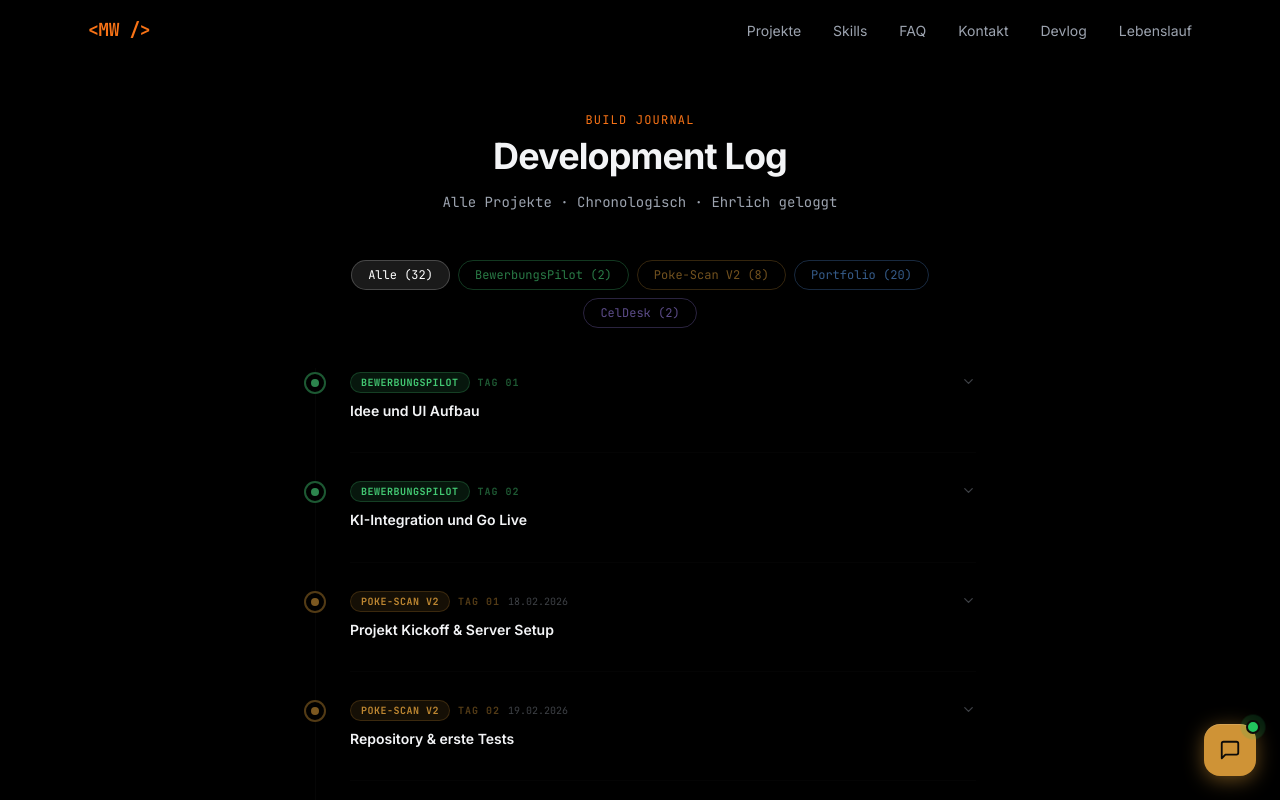
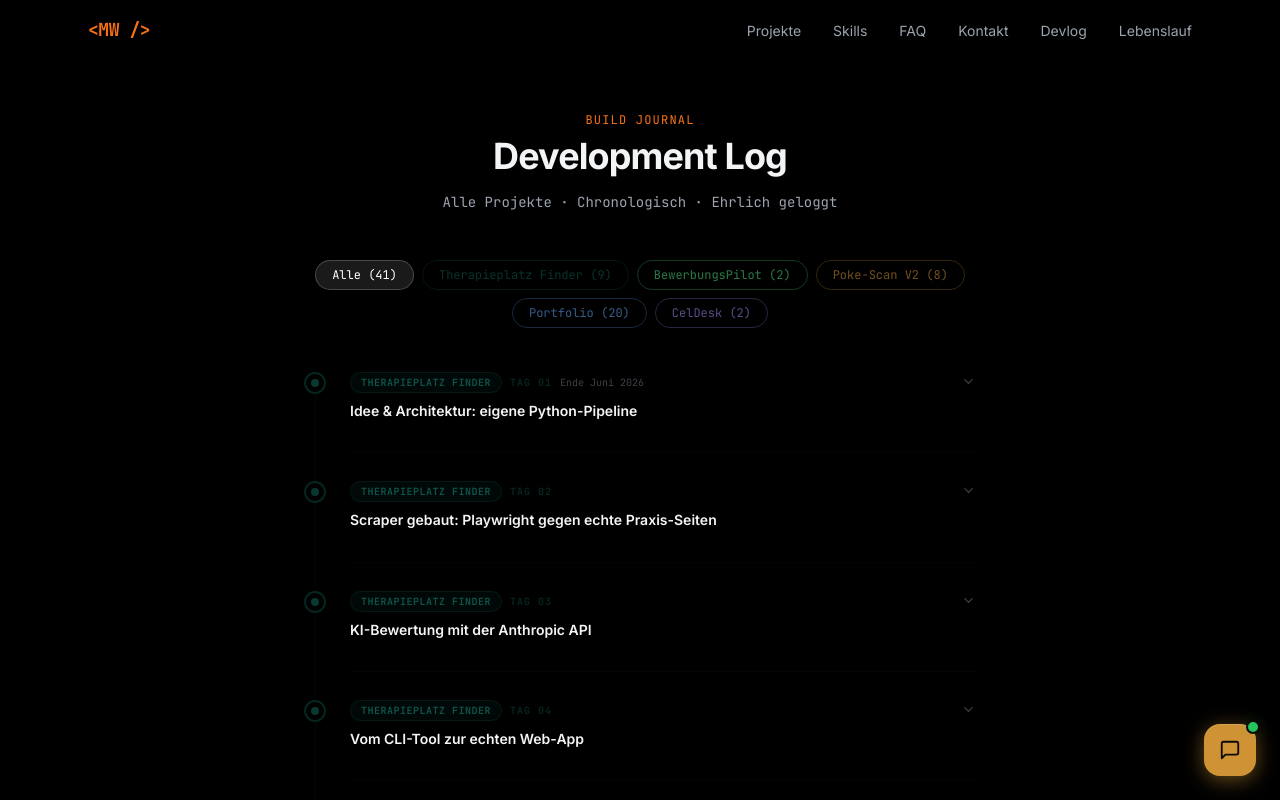
Before and after one commit to celtechstarter/portfolio, a Next.js app: page /devlog in a window 1280 px wide. Shown: the top 800 px of the page. Built offline with nearby package versions, Linux system fonts and the light colour scheme.

Commit message:
Devlog: Therapieplatz Finder Eintraege hinzugefuegt

```diff
--- a/app/devlog/DevlogClient.tsx
+++ b/app/devlog/DevlogClient.tsx
@@ -18,6 +18,7 @@ interface DevlogEntry {
 }
 
 const PROJECT_COLORS: Record<string, string> = {
+  "Therapieplatz Finder": "15, 92, 82",
   "BewerbungsPilot": "74, 222, 128",
   "Poke-Scan V2":    "207, 147, 54",
   "Portfolio":       "96, 165, 250",
@@ -25,6 +26,98 @@ const PROJECT_COLORS: Record<string, string> = {
 }
 
 const entries: DevlogEntry[] = [
+  // ── Therapieplatz Finder ─────────────────────────────────────────────────
+  {
+    project: "Therapieplatz Finder",
+    color: PROJECT_COLORS["Therapieplatz Finder"],
+    day: 1,
+    date: "Ende Juni 2026",
+    title: "Idee & Architektur: eigene Python-Pipeline",
+    description:
+      "Ausgangspunkt war die eigene, mühsame Suche nach einem ambulanten Therapieplatz in Dortmund. Entschieden, das zu automatisieren statt es manuell durchzuackern. Architektur festgelegt: ein Scraper sammelt Praxisdaten, eine KI bewertet sie automatisch, ein Mailer verschickt personalisierte Anfragen. Python-Projekt mit Playwright, Anthropic API und Google API Client aufgesetzt.",
+  },
+  {
+    project: "Therapieplatz Finder",
+    color: PROJECT_COLORS["Therapieplatz Finder"],
+    day: 2,
+    title: "Scraper gebaut: Playwright gegen echte Praxis-Seiten",
+    description:
+      "Automatisiertes Auslesen von hunderten Therapeuten-Profilen: Name, Adresse, Abrechnungsarten, Behandlungsschwerpunkte, freie Plätze. Rate-Limiting eingebaut, damit der Scraper nicht als Angriff gewertet wird, und Fortschrittsanzeige im Terminal für lange Läufe.",
+    problemSolved:
+      "Einzelne kaputte Profilseiten haben den kompletten Scraper-Lauf abgebrochen → jede Profil-Extraktion einzeln abgesichert, Lauf läuft robust weiter statt bei einem Fehler komplett zu stoppen",
+  },
+  {
+    project: "Therapieplatz Finder",
+    color: PROJECT_COLORS["Therapieplatz Finder"],
+    day: 3,
+    title: "KI-Bewertung mit der Anthropic API",
+    description:
+      "Jedes gescrapte Profil geht automatisch durch Claude: Akzeptiert die Praxis gesetzlich Versicherte (auch implizit aus dem Freitext erkannt), passt das Angebot (Einzeltherapie, Erwachsene), wie hoch ist die Stadtteil-Priorität, gibt es freie Plätze. Nur Profile, die wirklich passen, landen in der finalen Liste — samt kurzer, nachvollziehbarer Begründung pro Entscheidung.",
+  },
+  {
+    project: "Therapieplatz Finder",
+    color: PROJECT_COLORS["Therapieplatz Finder"],
+    day: 4,
+    title: "Vom CLI-Tool zur echten Web-App",
+    description:
+      "Aus dem Kommandozeilen-Tool eine richtige Web-App gemacht: Ergebnisliste mit Filtern nach Priorität/Kasse/freien Plätzen, Fortschrittsanzeige, editierbare Anfrage-Mails direkt in der Karte. Deployment auf Vercel, Backend als Serverless-Funktionen statt lokalem Server.",
+  },
+  {
+    project: "Therapieplatz Finder",
+    color: PROJECT_COLORS["Therapieplatz Finder"],
+    day: 5,
+    date: "10.08.2026",
+    title: "Login-System & vollständiger Security-Audit",
+    description:
+      "Geteiltes Demo-Passwort durch echtes Login ersetzt: Supabase Auth mit Magic Link und Google-OAuth. Danach einen vollständigen Security-Audit von Backend und Web-App durchgeführt (Auth, API-Routen, XSS/CSRF), kritische und hohe Befunde direkt gefixt und eine dauerhafte Testsuite aufgebaut (pytest fürs Backend, Node-Tests für die Web-App).",
+    problemSolved:
+      "Kontaktdaten der Praxen waren ungeschützt über die API abrufbar → Auslieferung an ein gültiges, serverseitig geprüftes Login-Token gebunden",
+  },
+  {
+    project: "Therapieplatz Finder",
+    color: PROJECT_COLORS["Therapieplatz Finder"],
+    day: 6,
+    date: "10.–12.08.2026",
+    title: "Bot-Schutz, echter E-Mail-Versand & Barrierefreiheit",
+    description:
+      "Cloudflare Turnstile vor den Login gesetzt, eigener SMTP-Provider für den Auth-Versand eingerichtet. Kern-Feature gebaut: echter E-Mail-Versand über Resend, damit Anfragen wirklich bei den Praxen ankommen — inklusive sicherer Test-Karte für den Selbstversuch ohne echte Praxis zu kontaktieren. Parallel WCAG 2.1 AA umgesetzt: Kontraste, Tastaturbedienung, ARIA-Labels, Vorlesefunktion per Web Speech API.",
+    problemSolved:
+      "Magic-Link-Login war ohne Bot-Schutz missbrauchbar (Security-Audit-Befund) → Cloudflare Turnstile vor Login und Registrierung ergänzt",
+  },
+  {
+    project: "Therapieplatz Finder",
+    color: PROJECT_COLORS["Therapieplatz Finder"],
+    day: 7,
+    date: "09.–12.08.2026",
+    title: "Milo: eigener KI-Assistent als Begleiter",
+    description:
+      "Milo als KI-Assistent in die App gebaut: begleitet durch die Suche, beantwortet Fragen zur Nutzung, mit fester KI-Kennzeichnung gemäß EU AI Act Art. 50. Von einer Buttons-Leiste über mehrere Layout-Iterationen bis zur finalen, einklappbaren Chat-Figur mit echten Claude-API-Antworten.",
+    problemSolved:
+      "Erste Milo-Version überdeckte auf schmalen Handy-Bildschirmen Karten und Footer → mehrere Layout-Runden bis zur kompakten, einklappbaren Lösung",
+  },
+  {
+    project: "Therapieplatz Finder",
+    color: PROJECT_COLORS["Therapieplatz Finder"],
+    day: 8,
+    date: "11.08.2026",
+    title: "Zweite Datenquelle & Email-Nachrecherche",
+    description:
+      "Offizielles KVWL-Arztregister als zweite Datenquelle eingebunden und mit den bestehenden Profilen dedupliziert — ohne gemeinsamen Schlüssel zwischen beiden Quellen, also über normalisierten Namen- und Adressabgleich. Fehlende E-Mail-Adressen gezielt nachrecherchiert, dabei automatisierte Suchtreffer stichprobenartig geprüft.",
+    problemSolved:
+      "Automatisierte Email-Suche lieferte vereinzelt falsche Treffer (z. B. große fremde Plattformen statt der echten Praxis-Adresse) → Domain-Filter und Dateiendungs-Prüfung ergänzt, bevor der nächste Batch lief",
+  },
+  {
+    project: "Therapieplatz Finder",
+    color: PROJECT_COLORS["Therapieplatz Finder"],
+    day: 9,
+    date: "13.08.2026",
+    title: "Datenbank-Rebuild: kniffliger Dedup-Bug vor Go-Live gefunden",
+    description:
+      "Bestehende und neue Profile zu einem finalen Datensatz zusammengeführt — Nutzer-IDs bewusst stabil gehalten, weil der Fortschritt (kontaktiert/nicht kontaktiert) lokal im Browser der Nutzer:innen gespeichert wird. Beim Abgleich aufgefallen: zwei unterschiedliche Praxen im selben Gebäude hatten durch eine Kartendienst-Eigenheit dieselbe interne Kennung und wären beim Zusammenführen kollabiert.",
+    problemSolved:
+      "Zwei verschiedene Praxen teilten sich eine aus Koordinaten abgeleitete interne Kennung → Merge-Logik auf einen eindeutigen Verbund-Schlüssel umgestellt, Datenintegrität vor dem Deployment verifiziert statt danach einen stillen Datenfehler live zu haben",
+  },
+
   // ── BewerbungsPilot ──────────────────────────────────────────────────────
   {
     project: "BewerbungsPilot",
```
